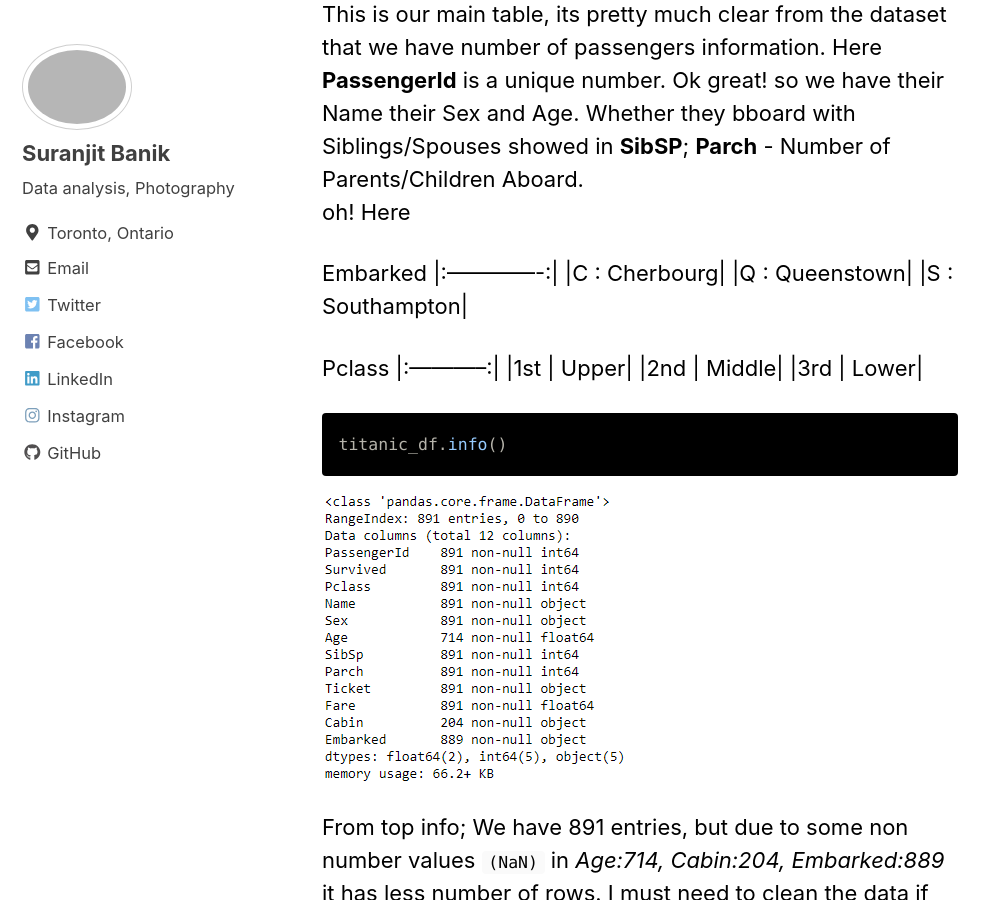
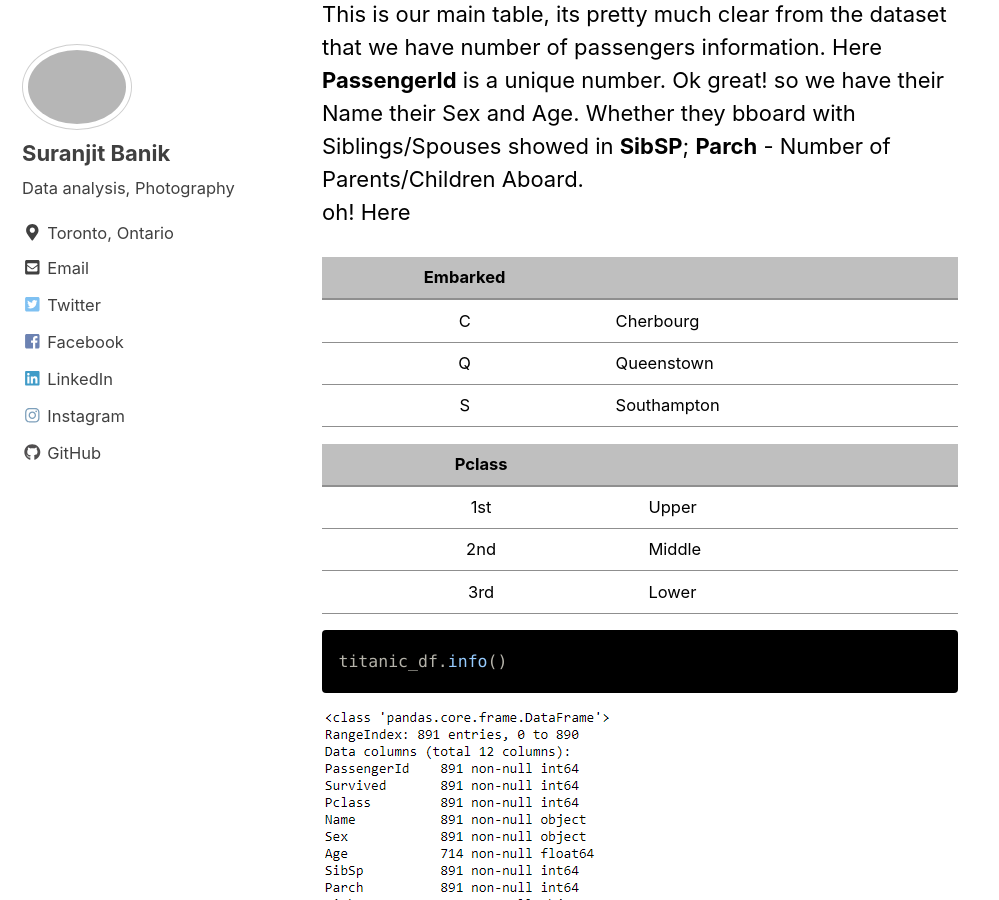
Before and after one commit to mastermindLAB/mastermindLAB.github.io, a Jekyll site: the page built from _posts/2019-03-28-titanic.md, in a window 1280 px wide and 900 px high, scrolled down 2945 px. Shown: the whole window, without its empty margins (0-999 px from the left). Built offline with Jekyll 4.4.1, drawn with Linux system fonts in a browser that asks for light colours; nearby versions of some CDN libraries.

Commit message:
add changes

```diff
--- a/_posts/2019-03-28-titanic.md
+++ b/_posts/2019-03-28-titanic.md
@@ -48,13 +48,13 @@ titanic_df.head()
 This is our main table, its pretty much clear from the dataset that we have number of passengers information.
 Here **PassengerId** is a unique number. Ok great! so we have their Name their Sex and Age. Whether they bboard with Siblings/Spouses showed in **SibSP**; **Parch** - Number of Parents/Children Aboard.<br> oh! Here
 
- Embarked
+|Embarked|
 |:-------------:|
-|C : Cherbourg|
-|Q : Queenstown|
-|S : Southampton|
+|C | Cherbourg|
+|Q | Queenstown|
+|S | Southampton|
 
-Pclass
+|Pclass|
 |:-----------:|
 |1st | Upper|
 |2nd | Middle|
```
